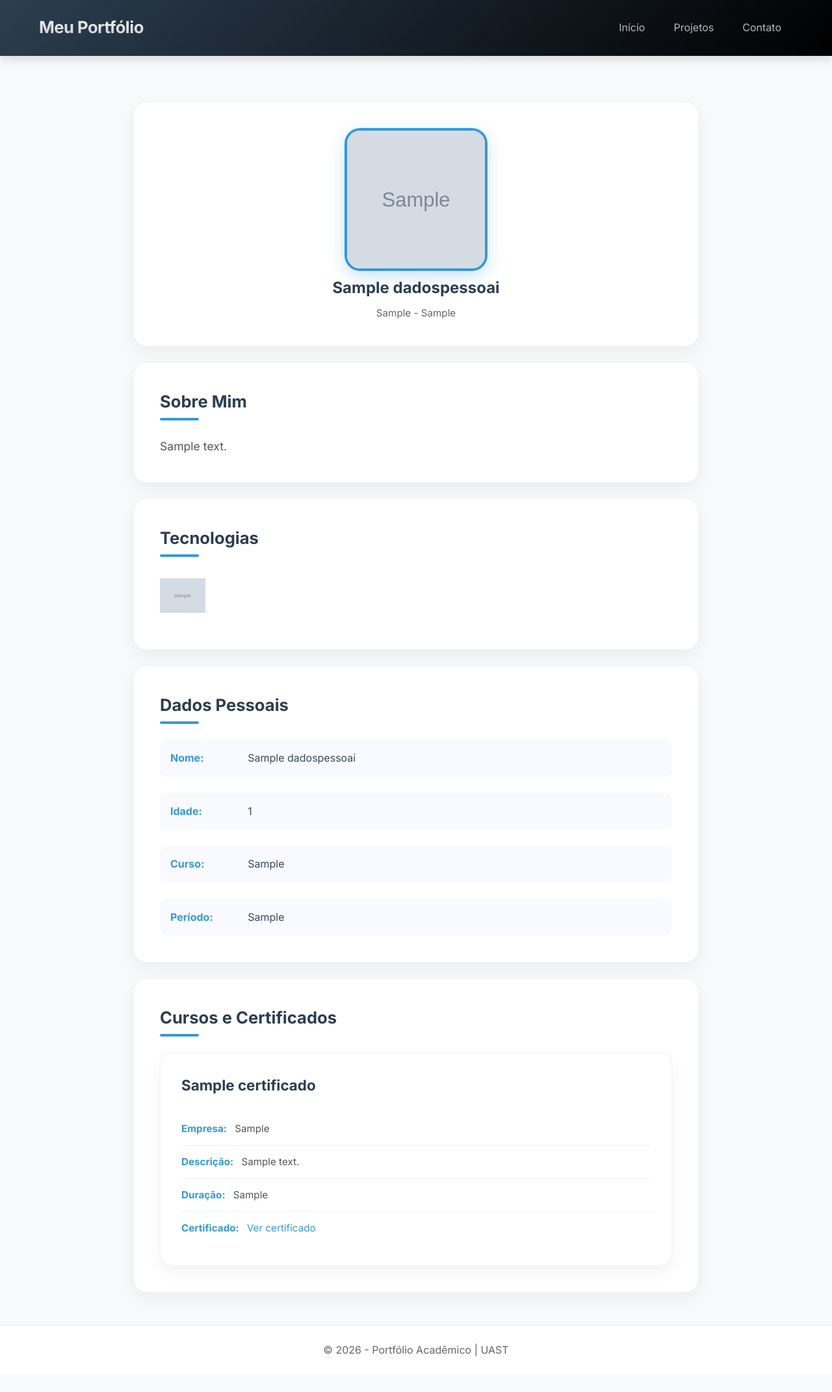
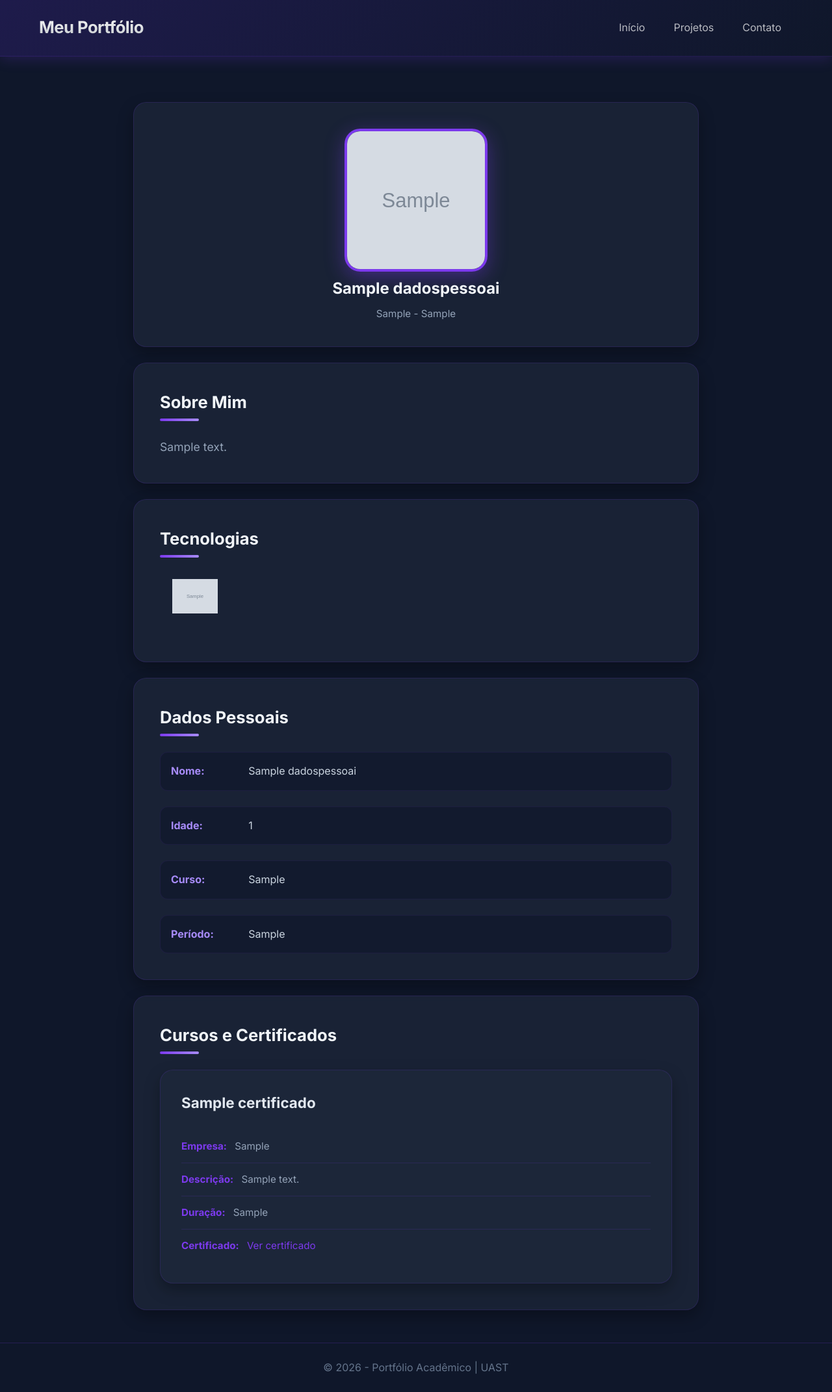
Before and after one commit to JNickolasz/Portifolio, a Django app: page / in a window 1280 px wide. Shown: the whole page at 65% size. Before the commit the page ends 2087 px from the top, so only its background shows below. Run offline with Django 5.2, Linux system fonts and the light colour scheme; tables that the repository leaves empty hold one stand-in row (values such as "Sample post"); grey boxes marked "Sample" are stand-in pictures.

Commit message:
Style: dark theme with purple palette, UI improvements, tooltip on tech icons and increased icon size

```diff
--- a/Server/core/templates/core/base.html
+++ b/Server/core/templates/core/base.html
@@ -1,5 +1,6 @@
 {% load static %}
 <!doctype html>
+<style>html { scroll-behavior: smooth; }</style>
 <html lang="pt-br">
   <head>
     <meta charset="UTF-8" />
@@ -14,15 +15,16 @@
     />
     <style>
       :root {
-        --primary-color: #2c3e50;
-        --secondary-color: #34495e;
-        --accent-color: #3498db;
-        --accent-hover: #2980b9;
-        --text-light: #ecf0f1;
-        --bg-color: #f8f9fa;
-        --sidebar-gradient: linear-gradient(135deg, #2c3e50 0%, #000000 100%);
+        --primary-color: #e2e8f0;
+        --secondary-color: #cbd5e1;
+        --accent-color: #7c3aed;
+        --accent-hover: #6d28d9;
+        --text-light: #f1f5f9;
+        --bg-color: #0f172a;
+        --card-bg: rgba(30, 41, 59, 0.7);
+        --sidebar-gradient: linear-gradient(135deg, #1e1b4b 0%, #0f172a 100%);
         --shadow:
-          0 4px 6px -1px rgba(0, 0, 0, 0.1), 0 2px 4px -1px rgba(0, 0, 0, 0.06);
+          0 4px 6px -1px rgba(0, 0, 0, 0.4), 0 2px 4px -1px rgba(0, 0, 0, 0.3);
       }
 
       * {
@@ -33,7 +35,7 @@
       body {
         font-family: "Inter", sans-serif;
         background-color: var(--bg-color);
-        color: #1a1a1a;
+        color: var(--text-light);
         line-height: 1.6;
         min-height: 100vh;
         display: flex;
@@ -46,7 +48,8 @@
         position: sticky;
         top: 0;
         z-index: 1000;
-        box-shadow: 0 4px 15px rgba(0, 0, 0, 0.15);
+        box-shadow: 0 4px 20px rgba(124, 58, 237, 0.2);
+        border-bottom: 1px solid rgba(124, 58, 237, 0.15);
         width: 100%;
       }
 
@@ -86,18 +89,37 @@
         border-radius: 12px;
         transition: all 0.3s cubic-bezier(0.4, 0, 0.2, 1);
         font-weight: 500;
+        position: relative;
+      }
+
+      nav a::after {
+        content: "";
+        position: absolute;
+        bottom: 4px;
+        left: 18px;
+        right: 18px;
+        height: 2px;
+        background: var(--accent-color);
+        border-radius: 2px;
+        transform: scaleX(0);
+        transform-origin: left;
+        transition: transform 0.3s cubic-bezier(0.4, 0, 0.2, 1);
       }
 
       nav a:hover {
-        background: rgba(255, 255, 255, 0.08);
+        background: rgba(124, 58, 237, 0.1);
         color: white;
       }
 
+      nav a:hover::after {
+        transform: scaleX(1);
+      }
+
       nav a.active {
-        background: rgba(52, 152, 219, 0.15);
-        color: #3498db;
+        background: rgba(124, 58, 237, 0.15);
+        color: #a78bfa;
         font-weight: 600;
-        box-shadow: inset 0 0 0 1px rgba(52, 152, 219, 0.3);
+        box-shadow: inset 0 0 0 1px rgba(124, 58, 237, 0.3);
       }
 
       .entre-contato-button {
@@ -110,14 +132,14 @@
         font-weight: 600;
         cursor: pointer;
         transition: all 0.3s ease;
-        box-shadow: 0 4px 12px rgba(52, 152, 219, 0.2);
+        box-shadow: 0 4px 12px rgba(124, 58, 237, 0.3);
         white-space: nowrap;
       }
 
       .entre-contato-button:hover {
         background-color: var(--accent-hover);
         transform: translateY(-2px);
-        box-shadow: 0 6px 16px rgba(52, 152, 219, 0.3);
+        box-shadow: 0 6px 16px rgba(124, 58, 237, 0.45);
       }
 
       .main-content {
@@ -129,11 +151,11 @@
       }
 
       footer {
-        background-color: #ffffff;
-        color: #666;
+        background-color: #0f172a;
+        color: #64748b;
         text-align: center;
         padding: 25px 0;
-        border-top: 1px solid #eee;
+        border-top: 1px solid rgba(124, 58, 237, 0.2);
         width: 100%;
         margin-top: auto;
       }
@@ -165,13 +187,18 @@
       }
 
       .card {
-        background: white;
+        background: var(--card-bg);
+        backdrop-filter: blur(8px);
         border-radius: 20px;
-        box-shadow: 0 10px 25px rgba(0, 0, 0, 0.05);
-        border: 1px solid rgba(0, 0, 0, 0.05);
+        box-shadow: 0 10px 25px rgba(0, 0, 0, 0.3);
+        border: 1px solid rgba(124, 58, 237, 0.15);
         width: 100%;
         padding: 2.5rem;
-        transition: transform 0.3s ease;
+        transition: transform 0.3s ease, box-shadow 0.3s ease;
+      }
+
+      .card:hover {
+        box-shadow: 0 15px 40px rgba(124, 58, 237, 0.25);
       }
 
       .perfil-container {
@@ -192,19 +219,19 @@
         border-radius: 24px;
         object-fit: cover;
         border: 4px solid var(--accent-color);
-        box-shadow: 0 8px 25px rgba(52, 152, 219, 0.25);
+        box-shadow: 0 8px 30px rgba(124, 58, 237, 0.4);
       }
 
       .perfil-header h2 {
         font-size: 1.5rem;
-        color: var(--primary-color);
+        color: #f1f5f9;
         margin-bottom: 0.5rem;
         font-weight: 700;
       }
 
       .perfil-header p {
         font-size: 0.95rem;
-        color: #666;
+        color: #94a3b8;
         line-height: 1.4;
       }
 
@@ -227,26 +254,27 @@
         align-items: center;
         gap: 1.2rem;
         padding: 1rem;
-        background: #f8faff;
+        background: rgba(15, 23, 42, 0.6);
+        border: 1px solid rgba(124, 58, 237, 0.1);
         border-radius: 12px;
-        transition: transform 0.2s ease;
+        transition: transform 0.2s ease, background 0.2s ease;
       }
       .info-item:hover {
         transform: translateX(10px);
-        background: #f0f4ff;
+        background: rgba(124, 58, 237, 0.1);
       }
       .info-label {
         font-weight: 700;
-        color: var(--accent-color);
+        color: #a78bfa;
         min-width: 100px;
       }
       .info-value {
-        color: var(--secondary-color);
+        color: #cbd5e1;
         word-break: break-all;
       }
 
       .secao h3 {
-        color: var(--primary-color);
+        color: #f1f5f9;
         margin-bottom: 1.5rem;
         font-size: 1.6rem;
         font-weight: 700;
@@ -260,7 +288,7 @@
         left: 0;
         width: 60px;
         height: 4px;
-        background: var(--accent-color);
+        background: linear-gradient(90deg, var(--accent-color), #a78bfa);
         border-radius: 2px;
       }
       .popup-overlay {
@@ -276,25 +304,32 @@
         z-index: 9999;
       }
       .popup-box {
-        background: white;
+        background: #1e293b;
+        border: 1px solid rgba(124, 58, 237, 0.3);
         padding: 2rem;
         border-radius: 12px;
         text-align: center;
         display: flex;
         flex-direction: column;
         gap: 1rem;
-        box-shadow: 0 20px 40px rgba(0, 0, 0, 0.2);
+        box-shadow: 0 20px 40px rgba(0, 0, 0, 0.5);
+        color: #f1f5f9;
       }
 
       .popup-box button {
-        background: #3498db;
+        background: var(--accent-color);
         color: white;
         border: none;
         padding: 0.6rem 1.5rem;
         border-radius: 8px;
         cursor: pointer;
         font-weight: 600;
-}
+        transition: background 0.2s ease;
+      }
+
+      .popup-box button:hover {
+        background: var(--accent-hover);
+      }
 
       @media (max-width: 992px) {
         .content-container {
--- a/Server/portifolio/templates/portifolio/home.html
+++ b/Server/portifolio/templates/portifolio/home.html
@@ -10,11 +10,11 @@
     gap: 2rem;
   }
   .cert-card {
-    background: white;
+    background: rgba(30, 41, 59, 0.8);
     padding: 2rem;
     border-radius: 20px;
-    box-shadow: 0 10px 25px rgba(0, 0, 0, 0.05);
-    border: 1px solid rgba(0, 0, 0, 0.05);
+    box-shadow: 0 10px 25px rgba(0, 0, 0, 0.3);
+    border: 1px solid rgba(124, 58, 237, 0.15);
     transition: all 0.3s ease;
     display: flex;
     flex-direction: column;
@@ -22,8 +22,8 @@
   }
   .cert-card:hover {
     transform: translateY(-10px);
-    box-shadow: 0 15px 35px rgba(52, 152, 219, 0.15);
-    border-color: rgba(52, 152, 219, 0.2);
+    box-shadow: 0 15px 35px rgba(124, 58, 237, 0.3);
+    border-color: rgba(124, 58, 237, 0.35);
   }
   .cert-card h4 {
     color: var(--primary-color);
@@ -37,8 +37,8 @@
   }
   .cert-info li {
     padding: 0.8rem 0;
-    border-bottom: 1px solid #f0f0f0;
-    color: #555;
+    border-bottom: 1px solid rgba(124, 58, 237, 0.15);
+    color: #94a3b8;
     font-size: 0.95rem;
   }
   .cert-info li:last-child {
@@ -55,10 +55,35 @@
     margin-top: 1rem;
     justify-content: space-between;
   }
+  .tech-item {
+    display: flex;
+    flex-direction: column;
+    align-items: center;
+    gap: 0.4rem;
+    cursor: default;
+    transition: transform 0.25s ease;
+  }
+  .tech-item:hover {
+    transform: scale(1.2);
+  }
   .tech-item img {
     width: 70px;
     height: 70px;
     object-fit: contain;
+    display: block;
+  }
+  .tech-item .tech-name {
+    font-size: 0.75rem;
+    font-weight: 600;
+    color: #a78bfa;
+    opacity: 0;
+    transform: translateY(4px);
+    transition: opacity 0.25s ease, transform 0.25s ease;
+    white-space: nowrap;
+  }
+  .tech-item:hover .tech-name {
+    opacity: 1;
+    transform: translateY(0);
   }
 </style>
 {% endblock %}
@@ -66,7 +91,7 @@
 {% block content %}
 <div class="secao card">
   <h3>Sobre Mim</h3>
-  <p style="font-size: 1.1rem; color: #555; line-height: 1.8">
+  <p style="font-size: 1.1rem; color: #94a3b8; line-height: 1.8">
     {{dados.descricao}}
   </p>
 </div>
@@ -77,6 +102,7 @@
     {% for tecnologia in tecnologias %}
     <div class="tech-item">
       <img src="{{tecnologia.icone_url}}" alt="{{tecnologia.nome}}" width="50" height="50">
+      <span class="tech-name">{{tecnologia.nome}}</span>
     </div>
     {% empty %}
     <p>Nenhuma tecnologia foi cadastrada ainda.</p>
```
Also changed, not shown: Server/portifolio/templates/portifolio/contato.html (+10 -9 lines), Server/portifolio/templates/portifolio/projetos.html (+8 -8 lines).
